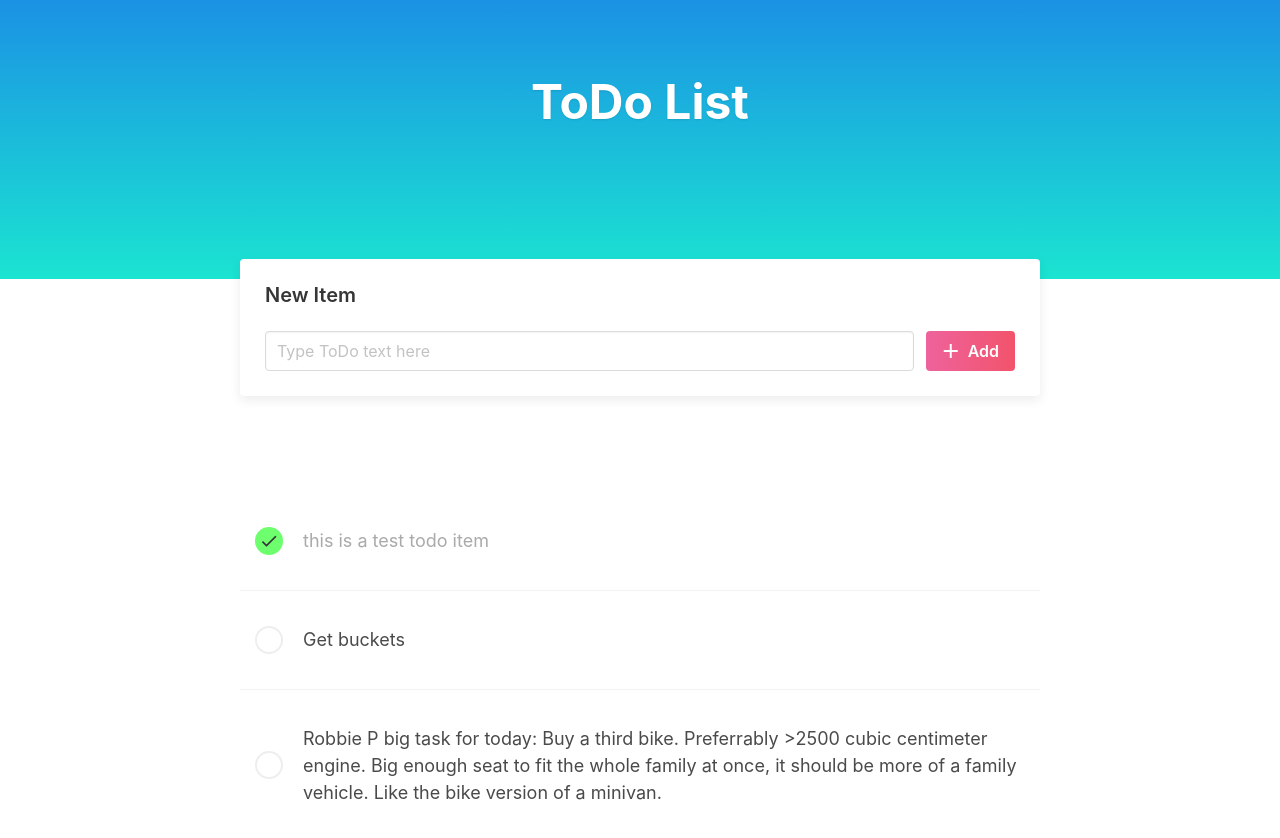
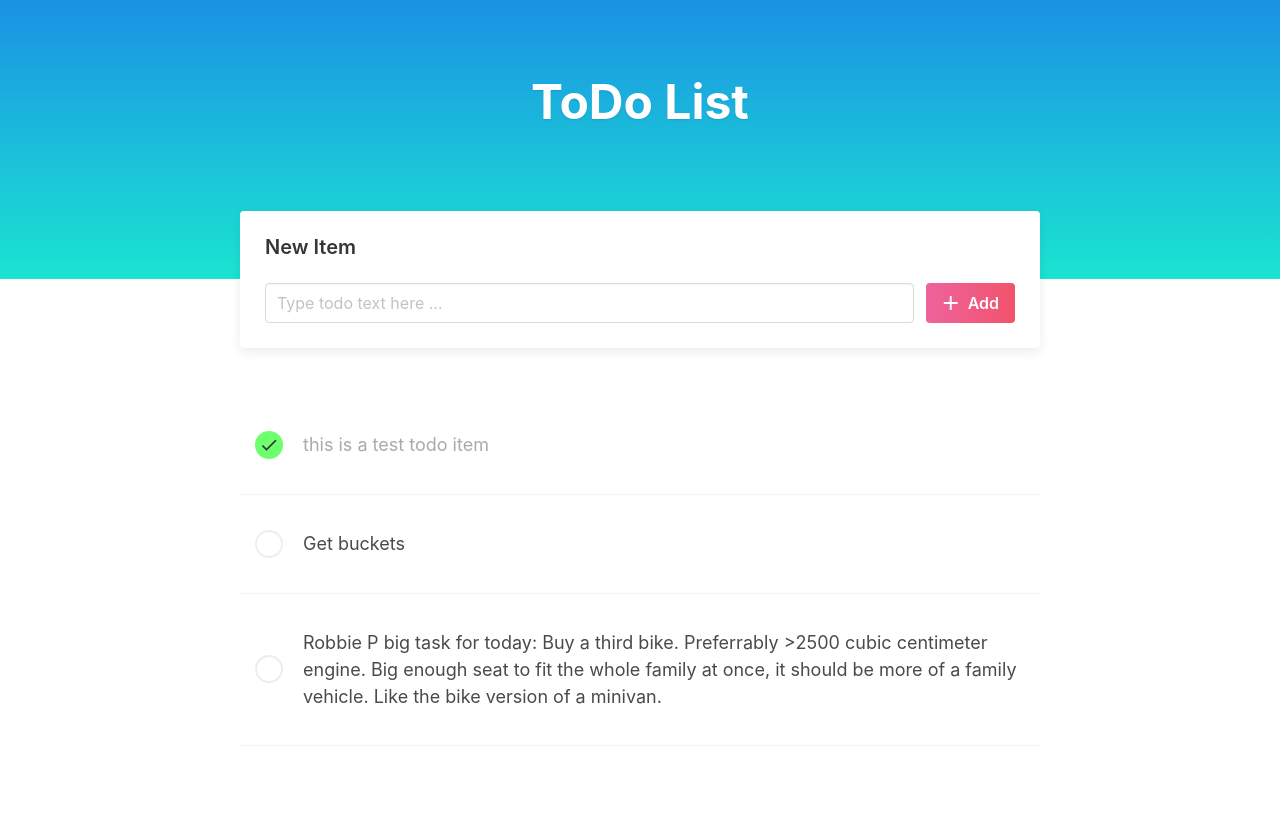
Before and after one commit to jordan-bamber/angular-todo-app-jlb, an Angular app: page / in a window 1280 px wide. Shown: the top 838 px of the page. After the commit the page ends 800 px from the top, so only its background shows below. Built offline with nearby package versions, Linux system fonts and the light colour scheme.

Commit message:
UI tweaks

```diff
--- a/src/app/todos/todos.component.html
+++ b/src/app/todos/todos.component.html
@@ -1,20 +1,16 @@
 <section class="heading-section">
-
     <h1 class="title is-1 has-text-centered">ToDo List</h1>
-
   </section>
 
-<section class="section">
   <div class="container add-todo-box-container">
-
-        <!-- <div class="add-todo-box"> -->
+    <div class="add-todo-box">
 
       <form #form="ngForm" (ngSubmit)="onFormSubmit(form)">
         <h2 class="title is-5">New Item</h2>
 
         <div class="field is-grouped" style="margin: 0">
           <p class="control is-expanded">
-                        <input ngModel #todoTextField="ngModel" required name="text" class="input" type="text" placeholder="Type ToDo text here">
+            <input ngModel #todoTextField="ngModel" required name="text" class="input" type="text" placeholder="Type todo text here ...">
           </p>
           <p class="control">
             <button type="submit" class="button alt-gradient-button">
@@ -24,21 +20,18 @@
           </p>
         </div>
 
-                <!-- Form Validation -->
         <div *ngIf="todoTextField.invalid && showValidationErrors">
-                    <p class="help is-danger" *ngIf="todoTextField.errors?.required">Please enter ToDo text</p>
+          <p class="help is-danger" *ngIf="todoTextField.errors.required">Please enter ToDo text</p>
         </div>
-
       </form>
 
-        <!-- </div> -->
     </div>
-</section>
+  </div>
 
   <section class="section">
     <div class="container">
 
-        <div class="todo-list">
+      <div class="todos-list">
 
         <app-todo-item
           *ngFor="let todo of todoArray"
@@ -49,6 +42,6 @@
         ></app-todo-item>
 
       </div>
+
     </div>
-
   </section>
```
Lines whose indentation alone changed are shown as unchanged.
